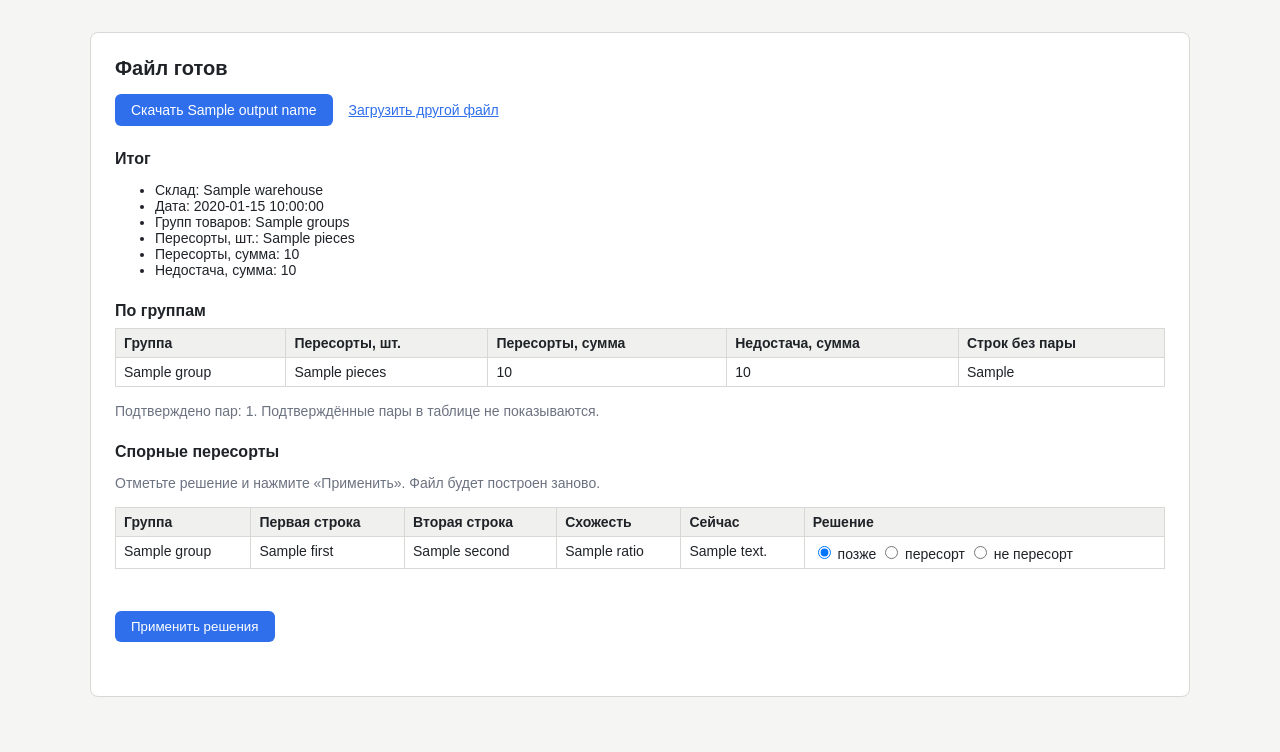
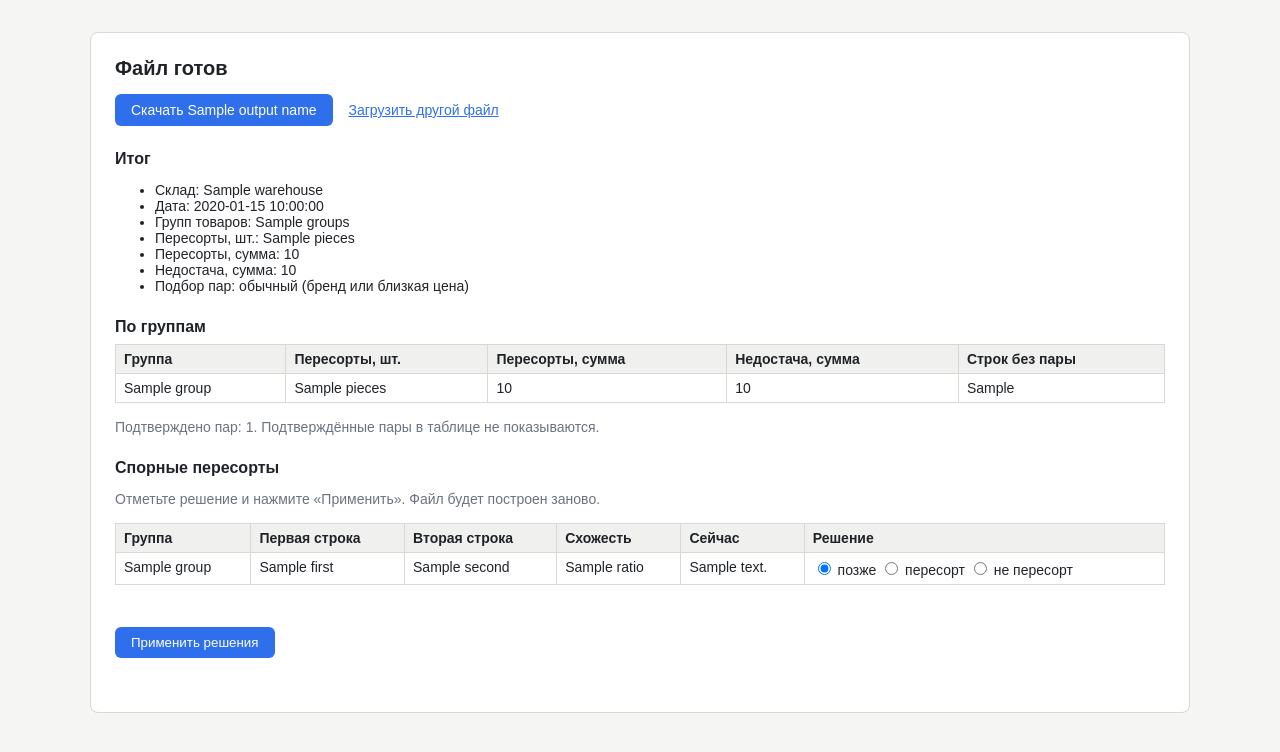
Before and after one commit to lineSence/ExcelKROAutoFormat, a FastAPI app: template app/templates/result.html in a window 1280 px wide. Shown: the top 752 px of the page. Run offline with FastAPI, Linux system fonts and the light colour scheme; the template is opened without the code that fills it: most values are stand-ins (such as "Sample title", 1, 10 or a date in 2020).

Commit message:
ui: показ и сохранение режима чётких пересортов

```diff
--- a/app/templates/result.html
+++ b/app/templates/result.html
@@ -23,6 +23,7 @@
 		<li>Пересорты, шт.: {{ summary.pieces }}</li>
 		<li>Пересорты, сумма: {{ summary.resort_sum }}</li>
 		<li>Недостача, сумма: {{ summary.shortage_sum }}</li>
+		<li>Подбор пар: {% if strict %}только чёткие пересорты (бренд с брендом, цена не учитывается){% else %}обычный (бренд или близкая цена){% endif %}</li>
 	</ul>
 
 	<h2>По группам</h2>
@@ -41,6 +42,7 @@
 	<h2>Спорные пересорты</h2>
 	<p class="hint">Отметьте решение и нажмите «Применить». Файл будет построен заново.</p>
 	<form method="post" action="/confirm/{{ token }}">
+		<input type="hidden" name="strict" value="{% if strict %}on{% else %}off{% endif %}" />
 		<table>
 			<tr><th>Группа</th><th>Первая строка</th><th>Вторая строка</th><th>Схожесть</th><th>Сейчас</th><th>Решение</th></tr>
 			{% for row in doubtful %}
```
